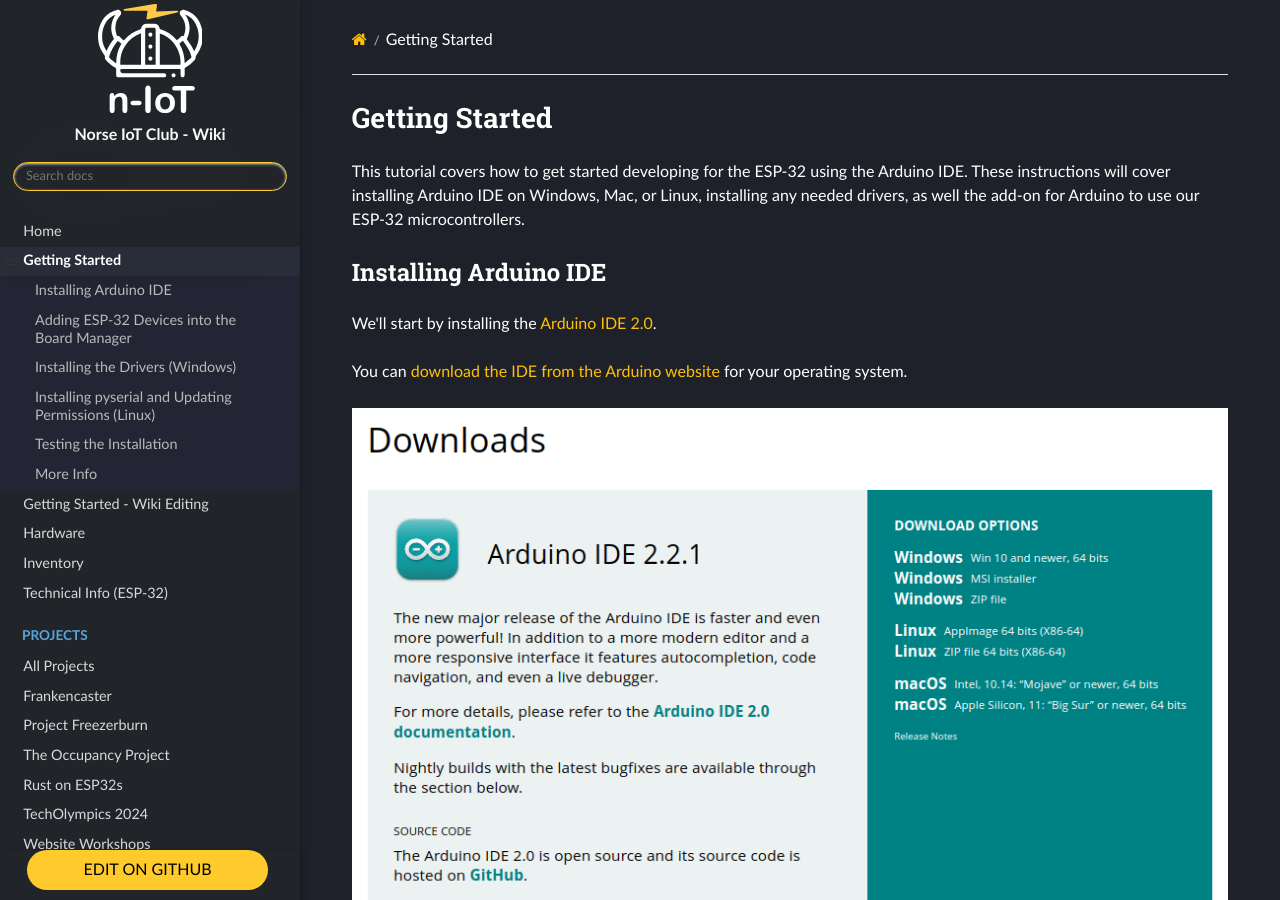
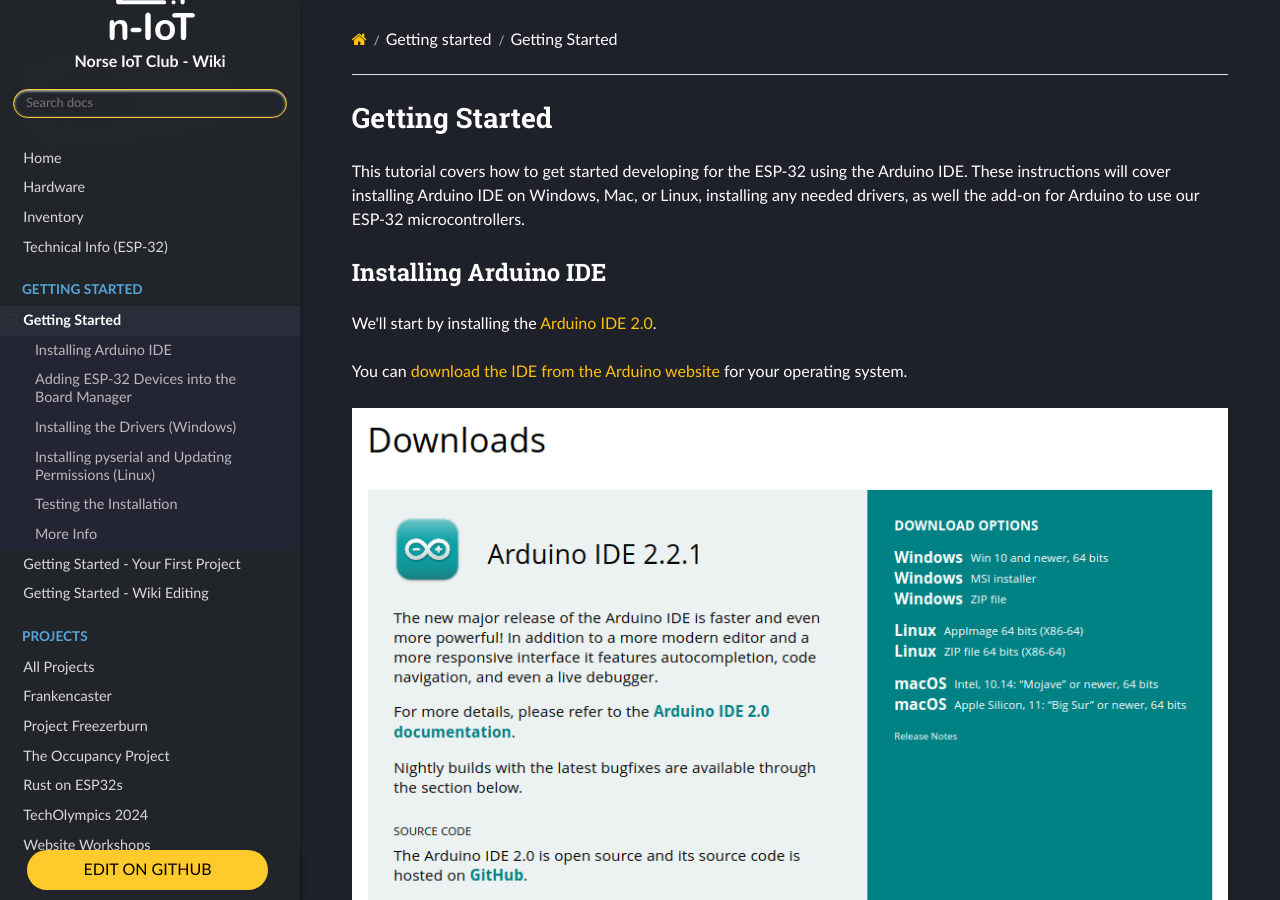
Before and after one commit to Norse-IoT/Wiki, an MkDocs documentation site: the page built from docs/getting-started/esp.md, in a window 1280 px wide and 900 px high. Built offline with MkDocs 1.6.1, drawn with Linux system fonts in a browser that asks for light colours; nearby versions of some CDN libraries.

Commit message:
Organized Getting Started reference material

````diff
--- a/docs/getting-started-esp.md
+++ b/docs/getting-started/esp.md
@@ -8,7 +8,7 @@
 
 You can [download the IDE from the Arduino website](https://www.arduino.cc/en/software) for your operating system.
 
-![Screenshot of the Arduino website, showing the various download options](assets/getting-started-download.png)
+![Screenshot of the Arduino website, showing the various download options](../assets/getting-started-download.png)
 
 - **Windows**: Download the version for Win 10 and newer, and run the executable.
 - **Linux**: Download the AppImage, and run the executable.
@@ -28,7 +28,7 @@
 https://raw.githubusercontent.com/espressif/arduino-esp32/gh-pages/package_esp32_index.json
 ```
 
-![Screenshot of the Arduino IDE, showing the Additional Board Manager URLs textbox.](assets/getting-started-preferences.png)
+![Screenshot of the Arduino IDE, showing the Additional Board Manager URLs textbox.](../assets/getting-started-preferences.png)
 
 3. Open the Boards Manager by clicking the Boards Manager icon on the sidebar - the icon below the folder icon.
 
@@ -44,7 +44,7 @@
 
 1. Extract and open the downloaded ZIP file.
 
-![Screenshot of the downloaded driver ZIP](assets/getting-started-zip.png)
+![Screenshot of the downloaded driver ZIP](../assets/getting-started-zip.png)
 
 2. Launch **CP210xVCPInstaller_x64.exe** and follow the installation wizard.
 
@@ -96,7 +96,7 @@
 
 4. Press the **Upload** button in the top left corner. Your code will begin to compile.
 
-![Screenshot of the upload button in the top left corner.](assets/getting-started-upload.png)
+![Screenshot of the upload button in the top left corner.](../assets/getting-started-upload.png)
 
 5. When you see dots begin to move across the screen in the bottom terminal, press and hold the button to the right of the Micro-USB power connector to accept the new code.
 
--- /dev/null
+++ b/docs/getting-started/first-project.md
@@ -0,0 +1,3 @@
+# Getting Started - Your First Project
+
+This section of the getting started guide will cover building your first project.
````
Also changed, not shown: docs/getting-started-wiki.md (deleted, +0 -3 lines), docs/getting-started/wiki.md (added, +3 -0 lines).
